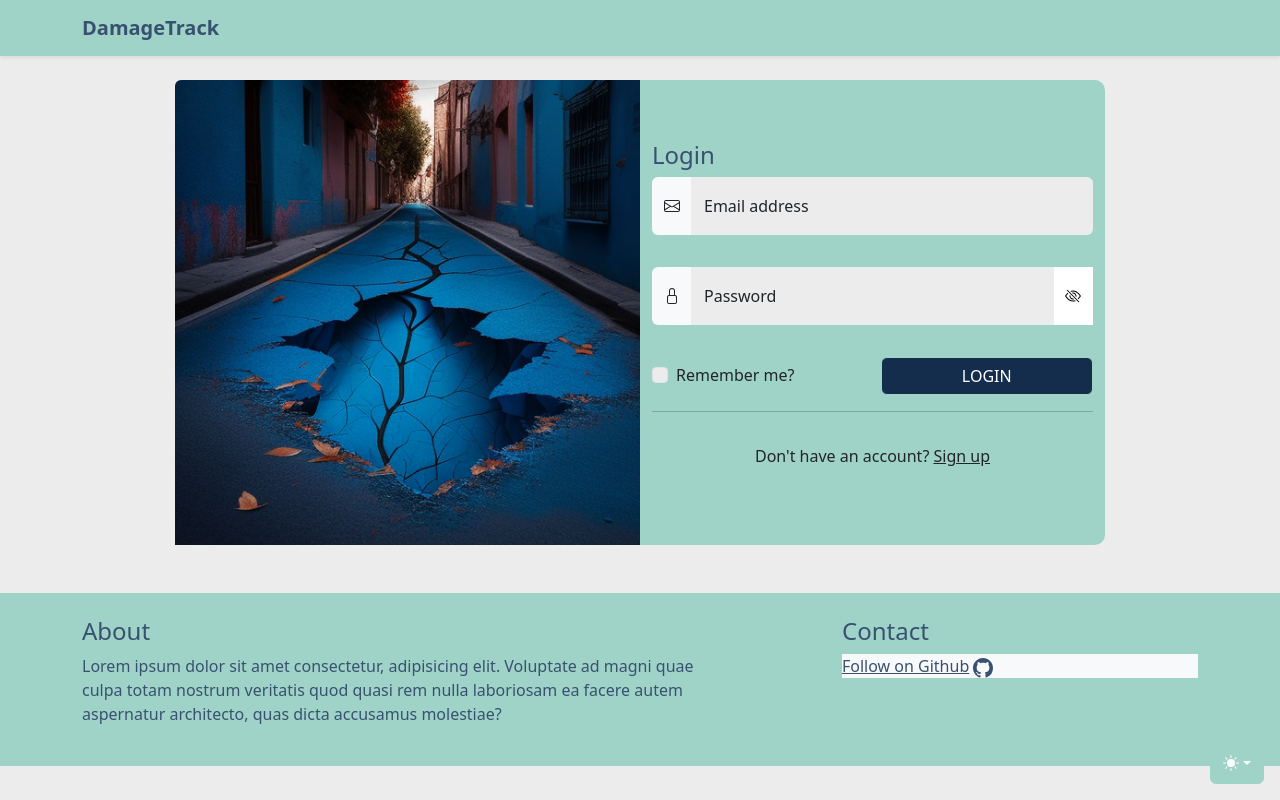
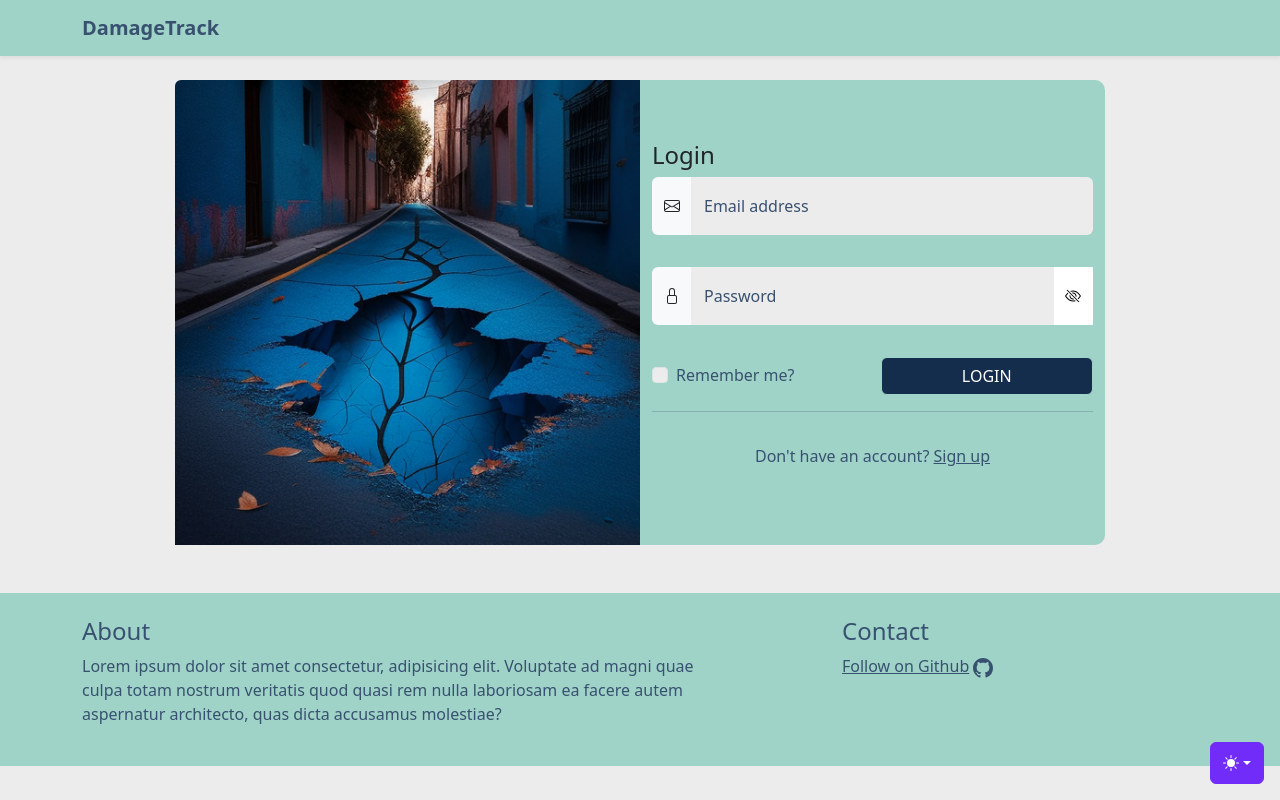
Before and after one commit to inikolaou/DamageTrack, a Node server app: page /sign in a window 1280 px wide. Run offline with Node 20, Linux system fonts and the light colour scheme; some libraries are stand-ins or nearby versions.

Commit message:
Finish with colors on homepage and login

```diff
--- a/public/static/css/colors.css
+++ b/public/static/css/colors.css
@@ -38,11 +38,6 @@
     background-color: #385170 !important;
 }
 
-[data-bs-theme=dark] #bd-theme {
-    background-color: #385170 !important;
-    border-color: #385170 !important;
-}
-
 /* for login button */
 [data-bs-theme=dark] .btn-primary {
     --bs-btn-color: #ececec;
@@ -67,7 +62,7 @@
     background-color: #142d4c !important;
 }
 
-[data-bs-theme=light] {
+[data-bs-theme=light], [data-bs-theme=auto] {
     --bs-secondary-color: #385170;
     --bs-heading-color: #385170;
     --bs-body-color: #385170;
@@ -76,51 +71,46 @@
     --bs-btn-hover-bg: #385170;
 }
 
-[data-bs-theme=light] .card {
+[data-bs-theme=light] .card, [data-bs-theme=auto] .card {
     --bs-card-bg: #9fd3c7;
 }
 
-[data-bs-theme=light] footer {
+[data-bs-theme=light] footer, [data-bs-theme=auto] footer {
     background-color: #9fd3c7;
 }
 
-[data-bs-theme=light] .list-group-item {
+[data-bs-theme=light] .list-group-item, [data-bs-theme=auto] .list-group-item {
     background-color: #9fd3c7;
 }
 
 /* DamageTrack title */
-[data-bs-theme=light] .fw-light {
+[data-bs-theme=light] .fw-light, [data-bs-theme=auto] .fw-light {
     --bs-heading-color: #ececec;
 }
 
 /* DamageTrack description */
-[data-bs-theme=light] .lead {
+[data-bs-theme=light] .lead, [data-bs-theme=auto] .lead {
     --bs-secondary-color: #ececec;
 }
 
-[data-bs-theme=light] #bd-theme {
-    background-color: #9fd3c7 !important;
-    border-color: #9fd3c7 !important;
-}
-
 /* like colors */
-[data-bs-theme=light] .bg-info {
+[data-bs-theme=light] .bg-info, [data-bs-theme=auto] .bg-info {
     color: #ececec !important;
     background-color: #385170 !important;
 }
 
 /* Github link color */
-[data-bs-theme=light] .text-white {
+[data-bs-theme=light] .text-white, [data-bs-theme=auto] .text-white {
     color: #385170 !important;
 }
 
 /* Navbar letters color */
-[data-bs-theme=light] .navbar-brand {
+[data-bs-theme=light] .navbar-brand, [data-bs-theme=auto] .navbar-brand {
     --bs-navbar-brand-color: #385170 !important;
 }
 
 /* for login button */
-[data-bs-theme=light] .btn-primary {
+[data-bs-theme=light] .btn-primary, [data-bs-theme=auto] .btn-primary {
     --bs-btn-color: #385170 !important;
     --bs-btn-hover-color: #385170 !important;
     --bs-btn-active-color: #385170 !important;
@@ -134,7 +124,7 @@
 }
 
 /* for article buttons */
-[data-bs-theme=light] .btn-outline-secondary {
+[data-bs-theme=light] .btn-outline-secondary, [data-bs-theme=auto] .btn-outline-secondary {
     --bs-btn-color: #385170 !important;
     --bs-btn-hover-color: #385170;
     --bs-btn-active-color: #9fd3c7;
@@ -148,20 +138,20 @@
 }
 
 /* article background color */
-[data-bs-theme=light] .bg-body-tertiary {
+[data-bs-theme=light] .bg-body-tertiary, [data-bs-theme=auto] .bg-body-tertiary {
     background-color: #ececec !important;
 }
 
 /* fix section color */
-[data-bs-theme=light] main {
+[data-bs-theme=light] main, [data-bs-theme=auto] main {
     background-color: #ececec !important;
 }
 
-[data-bs-theme=light] .navbar {
+[data-bs-theme=light] .navbar, [data-bs-theme=auto] .navbar {
     background-color: #9fd3c7 !important;
 }
 
-[data-bs-theme=light] .list-group-item {
+[data-bs-theme=light] .list-group-item, [data-bs-theme=auto] .list-group-item {
     border-bottom: 1px solid #385170;
 }
 
--- a/public/static/css/signupLogin.css
+++ b/public/static/css/signupLogin.css
@@ -1,4 +1,4 @@
-:root {
+main {
     --bs-form-control-bg: initial;
     --bs-heading-color: rgb(33, 37, 41);
     --bs-form-control-bg: white;
@@ -7,49 +7,61 @@
     --bs-dropdown-color: rgb(248, 249, 250);
 }
 
-[data-bs-theme=light] body {
+[data-bs-theme=light] body,
+[data-bs-theme=auto] body {
     background-color: #ececec;
 }
 
 [data-bs-theme=light] #signUp,
-[data-bs-theme=light] #login {
+[data-bs-theme=light] #login,
+[data-bs-theme=auto] #signUp,
+[data-bs-theme=auto] #login {
     background-color: #9fd3c7 !important;
 }
 
 [data-bs-theme=light] #signUpBack:hover,
-[data-bs-theme=light] #signUpBack:focus {
+[data-bs-theme=light] #signUpBack:focus,
+[data-bs-theme=auto] #signUpBack:hover,
+[data-bs-theme=auto] #signUpBack:focus {
     background-color: #9fd3c7 !important;
     color: #385170;
 }
 
 [data-bs-theme=light] #signUpNext:focus,
-[data-bs-theme=light] #loginButton:focus {
+[data-bs-theme=light] #loginButton:focus,
+[data-bs-theme=auto] #signUpNext:focus,
+[data-bs-theme=auto] #loginButton:focus {
     background-color: #142d4c;
     color: #ececec;
 }
 
-[data-bs-theme=light] #signUpBack:disabled:hover {
+[data-bs-theme=light] #signUpBack:disabled:hover,
+[data-bs-theme=auto] #signUpBack:disabled:hover {
     color: initial;
 }
 
-[data-bs-theme=light] ul {
-    background-color: rgb(248, 249, 250) !important;
-}
-
-[data-bs-theme=light] .btn {
+[data-bs-theme=light] .btn,
+[data-bs-theme=auto] .btn {
     color: white;
 }
 
-[data-bs-theme=light] .dropdown-item {
+[data-bs-theme=light] .dropdown-item,
+[data-bs-theme=auto] .dropdown-item {
     color: rgb(56, 81, 112);
 }
 
-[data-bs-theme=light] .active {
+[data-bs-theme=light] .active,
+[data-bs-theme=auto] .active {
     color: white;
 }
 
-[data-bs-theme=light] .btn:hover {
+[data-bs-theme=light] .btn:hover,
+[data-bs-theme=auto] .btn:hover {
     background-color: #385170;
+}
+
+[data-bs-theme=dark] main {
+    color: black;
 }
 
 [data-bs-theme=dark] .dropdown-item {
--- a/views/homepage.hbs
+++ b/views/homepage.hbs
@@ -34,9 +34,9 @@
         <div class="row mb-5 filters">
             <div class="col-md-4 offset-md-2 col-12 mb-3">
                 <div class="input-group">
-                    <input type="text" class="form-control" id="searchText" placeholder="Location..."
+                    <input type="text" class="form-control border border-primary" id="searchText" placeholder="Location..."
                         aria-label="Search location" aria-describedby="button-addon2">
-                    <button class="btn btn-outline-secondary" type="button" id="search">Search</button>
+                    <button class="btn btn-primary z-0" type="button" id="search">Search</button>
                 </div>
             </div>
 
```
Also changed, not shown: public/static/css/index.css (+33 -3 lines).
